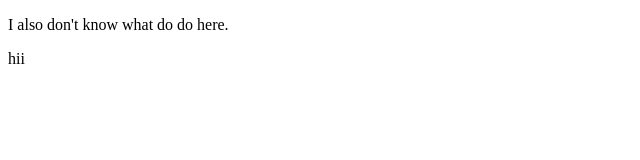
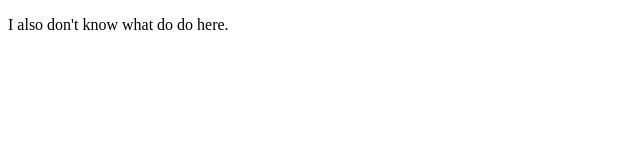
Before and after one commit to parthsuryawanshi0207-0207/task01, a plain HTML site: page forgot.html in a window 1280 px wide. Shown: the full height of the page, 0-640 px from the left. Drawn offline with Linux system fonts and the light colour scheme.

Commit message:
new Change

```diff
--- a/forgot.html
+++ b/forgot.html
@@ -7,7 +7,7 @@
 </head>
 <body>
     <p>I also don't know what do do here.</p>
-    hii
+
 
 </body>
 </html>
```
